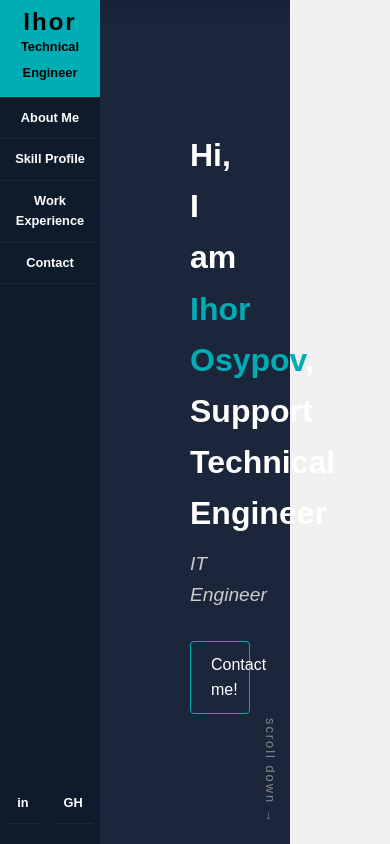
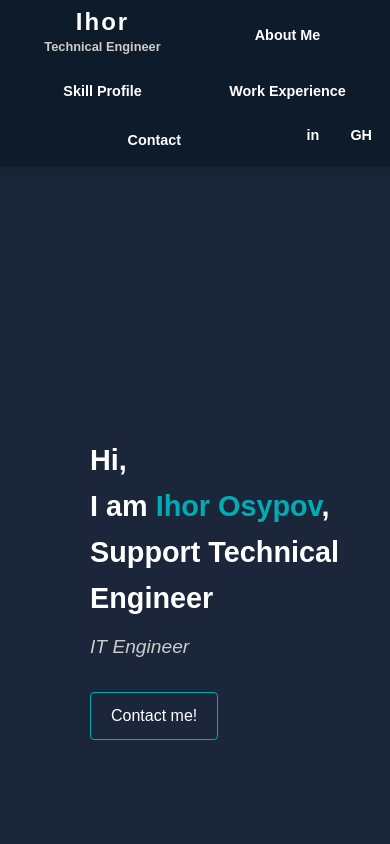
Before and after one commit to ihorosypov22/cv, a plain HTML site: page index.html in a window 390 px wide. Shown: the top 844 px of the page. Drawn offline with Linux system fonts and the light colour scheme.

Commit message:
Update index.html

```diff
--- a/index.html
+++ b/index.html
@@ -486,6 +486,52 @@
       #work .job {
         flex-direction: column;
       }
+
+    /* ————————— Общие правки для мобильных ————————— */
+    @media (max-width: 768px) {
+      body {
+        flex-direction: column;       /* контент под сайдбаром */
+      }
+      .sidebar {
+        position: relative;
+        width: 100%;
+        height: auto;
+        flex-direction: row;
+        justify-content: space-between;
+        padding: 0 10px;
+      }
+      .sidebar a {
+        border-bottom: none;
+        padding: 10px 8px;
+        font-size: 0.9rem;
+      }
+      main {
+        margin-left: 0;               /* убираем отступ */
+        width: 100%;
+      }
+      section {
+        padding: 60px 20px;           /* уменьшаем поля */
+      }
+      #home h2 {
+        font-size: 1.8rem;
+      }
+    }
+
+    /* Для совсем маленьких экранов */
+    @media (max-width: 480px) {
+      .sidebar {
+        flex-wrap: wrap;
+        text-align: center;
+      }
+      .socials {
+        margin-top: 0;
+        margin-bottom: 10px;
+      }
+      .sidebar a {
+        flex: 1 1 45%;
+      }
+
+
     }
   </style>
 </head>
@@ -707,7 +753,7 @@
           or via
           <a
             class="contact-container-summary-link"
-            href="https://t.me/@Ihor_2220"
+            href="https://t.me/@Ihor_2202"
             target="_blank"
             rel="noopener noreferrer"
           >
```
